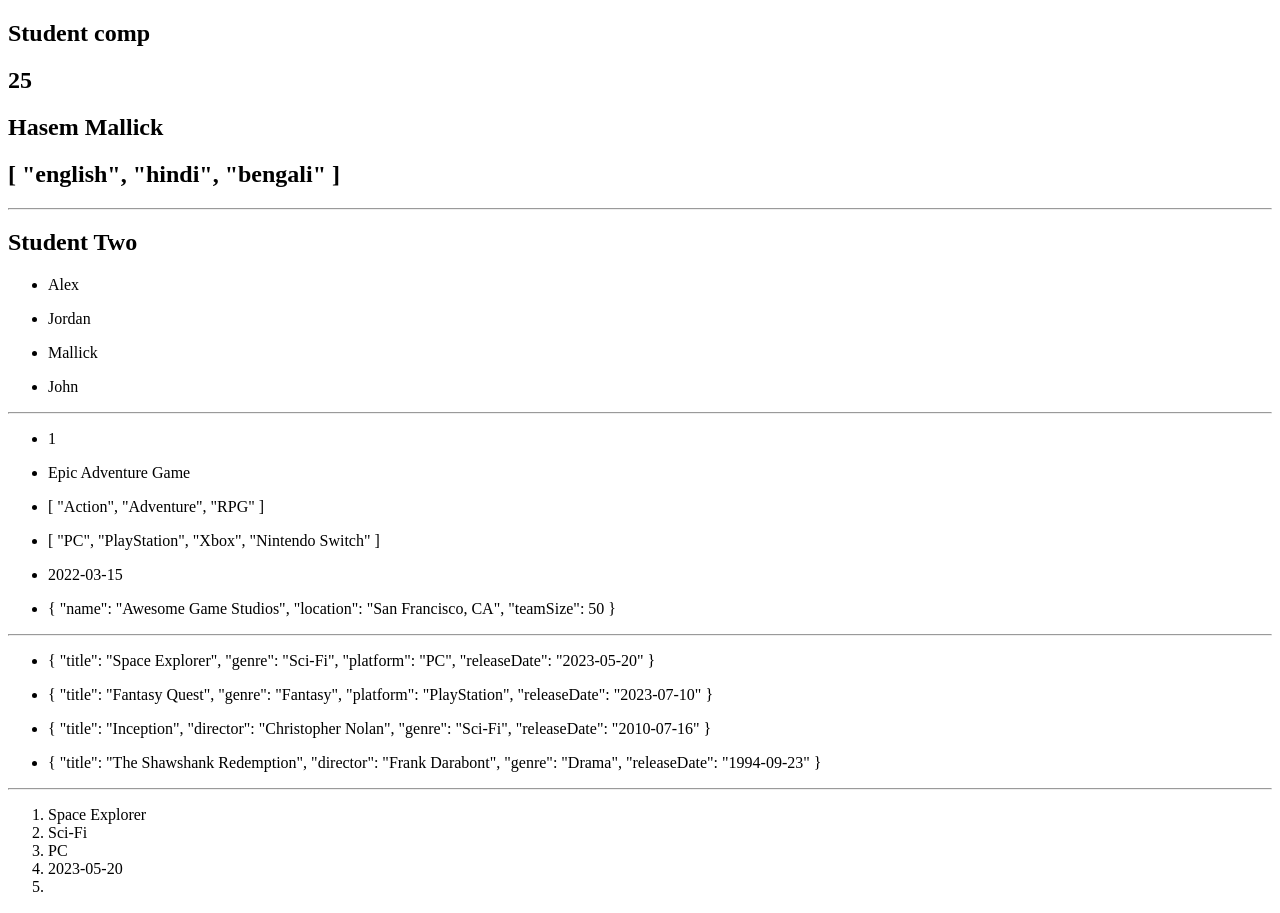
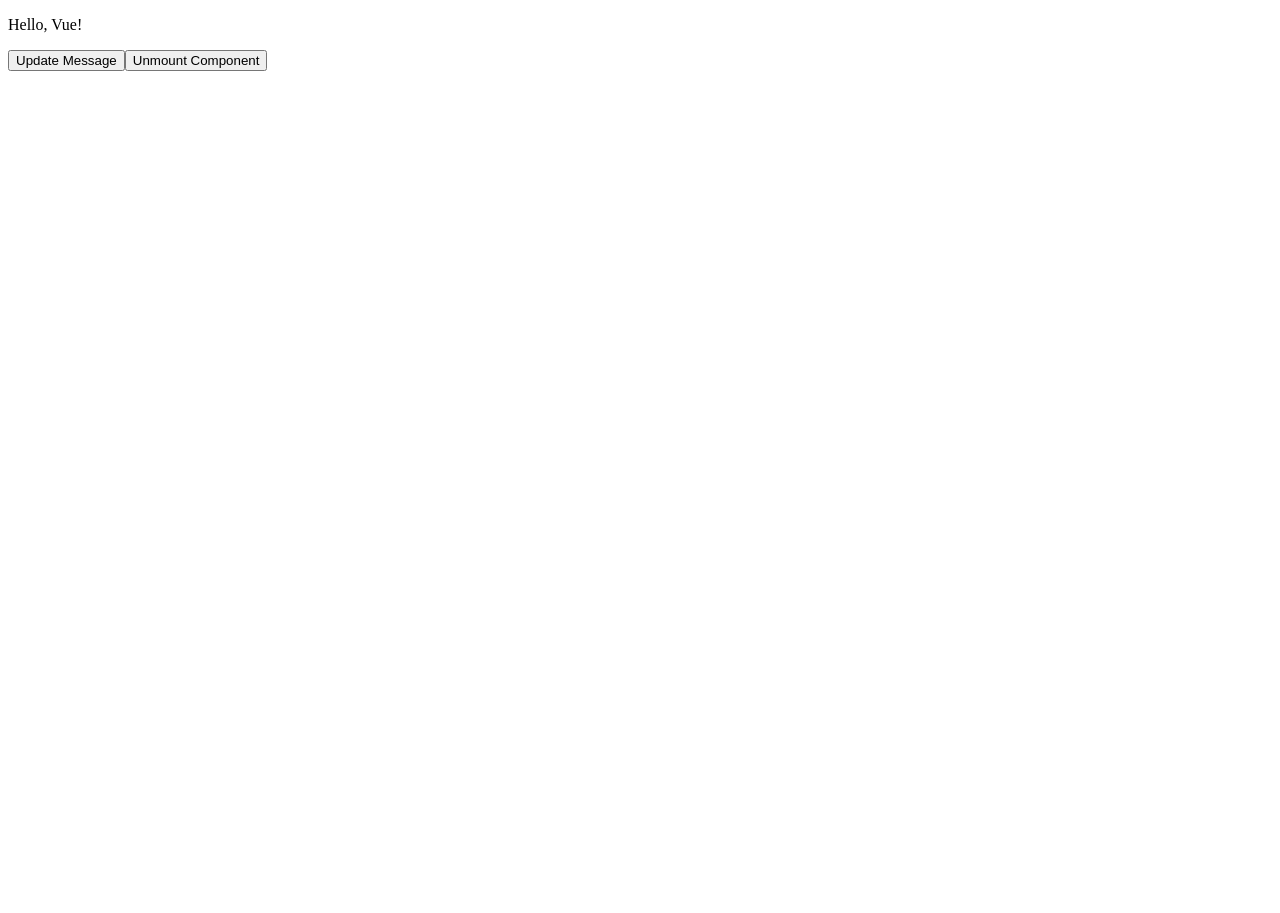
Before and after one commit to HasemMallick/vue-composition-api, a Vue app: page / in a window 1280 px wide. Shown: the top 913 px of the page. After the commit the page ends 800 px from the top, so only its background shows below. Built offline with nearby package versions, Linux system fonts and the light colour scheme.

Commit message:
added lifecycle hooks

```diff
--- a/src/App.vue
+++ b/src/App.vue
@@ -1,63 +1,8 @@
 <script setup>
-import { provide } from 'vue'
-import SchoolComp from './components/SchoolComp.vue';
-
-// const studentName = "Hasem Mallick"
-// const studentAge = 25
-// const studentLanguage = ['english', 'hindi', 'bengali']
-
-provide('studentName', 'Hasem Mallick')
-provide('studentAge', 25)
-provide('studentLanguage', ['english', 'hindi', 'bengali'])
-
-
-// Using Provide With Array
-provide('friends', ['Alex', 'Jordan', 'Mallick', 'John'])
-
-// Using Provide With Object
-provide('games', {
-    id: 1,
-    title: 'Epic Adventure Game',
-    genre: ['Action', 'Adventure', 'RPG'],
-    platform: ['PC', 'PlayStation', 'Xbox', 'Nintendo Switch'],
-    releaseDate: '2022-03-15',
-    developer: {
-        name: 'Awesome Game Studios',
-        location: 'San Francisco, CA',
-        teamSize: 50
-    }
-})
-
-// Using Provide With Array Of Objects
-provide('moreGames', [
-    {
-        title: 'Space Explorer',
-        genre: 'Sci-Fi',
-        platform: 'PC',
-        releaseDate: '2023-05-20'
-    },
-    {
-        title: 'Fantasy Quest',
-        genre: 'Fantasy',
-        platform: 'PlayStation',
-        releaseDate: '2023-07-10'
-    },
-    {
-        title: 'Inception',
-        director: 'Christopher Nolan',
-        genre: 'Sci-Fi',
-        releaseDate: '2010-07-16'
-    },
-    {
-        title: 'The Shawshank Redemption',
-        director: 'Frank Darabont',
-        genre: 'Drama',
-        releaseDate: '1994-09-23'
-    }
-])
+import LifecycleHooks from './components/LifecycleHooks.vue';
 
 </script>
 
 <template>
-    <SchoolComp />
+    <LifecycleHooks />
 </template>
--- /dev/null
+++ b/src/components/LifecycleHooks.vue
@@ -0,0 +1,58 @@
+<script setup>
+import {
+  ref,
+  onBeforeMount,
+  onMounted,
+  onBeforeUpdate,
+  onUpdated,
+  onBeforeUnmount,
+  onUnmounted
+} from 'vue'
+const message = ref('Hello, Vue!')
+const isComponentMounted = ref(true)
+
+// Lifecycle hooks
+onBeforeMount(() => {
+  console.log('Component is about to be mounted')
+})
+
+onMounted(() => {
+  console.log('Component has been mounted')
+})
+
+onBeforeUpdate(() => {
+  console.log('Component is about to update')
+})
+
+onUpdated(() => {
+  console.log('Component has been updated')
+})
+
+onBeforeUnmount(() => {
+  console.log('Component is about to be unmounted')
+})
+
+onUnmounted(() => {
+  console.log('Component has been unmounted')
+})
+
+const updateMessage = () => {
+  message.value = 'Updated Message!'
+}
+
+const unmountComponent = () => {
+  // Update the reactive variable to conditionally render the unmounted message
+  isComponentMounted.value = false
+}
+</script>
+
+<template>
+  <div v-if="isComponentMounted">
+    <p>{{ message }}</p>
+    <button @click="updateMessage">Update Message</button>
+    <button @click="unmountComponent">Unmount Component</button>
+  </div>
+  <div v-else>
+    <p>Component has been unmounted</p>
+  </div>
+</template>
--- a/src/components/SchoolComp.vue
+++ /dev/null
@@ -1,14 +0,0 @@
-<script setup>
-import StudentComp2 from './StudentComp.2.vue';
-import StudentComp from './StudentComp.vue';
-</script>
-
-<template>
-   <StudentComp />
-   <hr>
-   <StudentComp2 />
-</template>
-
-<style lang="scss" scoped>
-
-</style>
--- a/src/components/StudentComp.2.vue
+++ /dev/null
@@ -1,47 +0,0 @@
-
-<script setup>
-import { inject } from 'vue';
-
-const friends = inject('friends')
-const games = inject('games')
-const moreGames = inject('moreGames')
-
-</script>
-
-<template>
-    <div>
-        <h2>Student Two</h2>
-
-        <ul v-for="(friend, index) in friends" :key="index" >
-            <li>{{ friend }}</li>
-        </ul>
-
-        <hr>
-
-        <ul v-for="(game, index) in games" :key="index" >
-            <li>{{ game }}</li>
-
-            <!-- <li v-for="(gm, i) in game" :key="i" >{{ gm }}</li> -->
-        </ul>
-
-        <hr>
-
-        <ul v-for="(moreGame, index) in moreGames" :key="index" >
-            <li>{{ moreGame }}</li>
-        </ul>
-
-        <hr>
-
-        <ol v-for="({title, genre, platform, releaseDate, director}, index) in moreGames" :key="index" >
-            <li>{{ title }}</li>
-            <li>{{ genre }}</li>
-            <li>{{ platform }}</li>
-            <li>{{ releaseDate }}</li>
-            <li>{{ director }}</li>
-        </ol>
-    </div>
-</template>
-
-<style lang="scss" scoped>
-
-</style>
--- a/src/components/StudentComp.vue
+++ /dev/null
@@ -1,23 +0,0 @@
-
-<script setup>
-import { inject } from 'vue';
-
-const studentName = inject('studentName')
-const studentAge = inject('studentAge')
-const studentLanguage = inject('studentLanguage')
-
-</script>
-
-<template>
-    <div>
-        <h2>Student comp</h2>
-
-        <h2>{{ studentAge }}</h2>
-        <h2>{{ studentName }}</h2>
-        <h2>{{ studentLanguage }}</h2>
-    </div>
-</template>
-
-<style lang="scss" scoped>
-
-</style>
```
